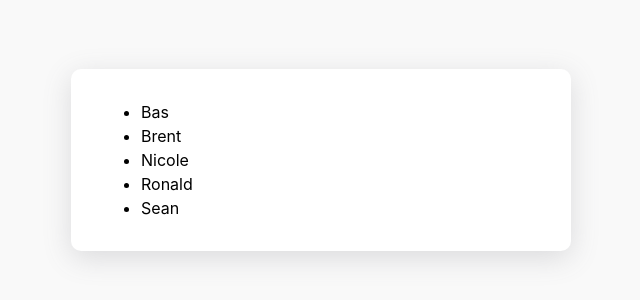
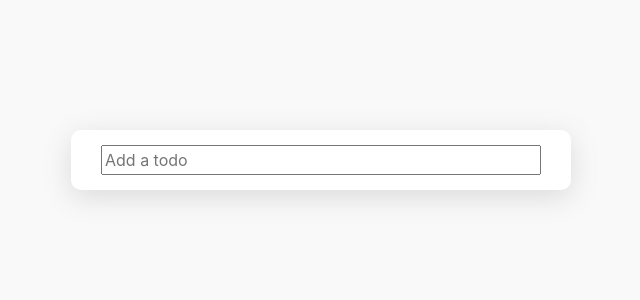
Before and after one commit to bdekok/react-intro, a React (Create React App) app: page / in a window 1280 px wide. Shown: the part 240-540 px from the top of the page, without its empty margins (319-959 px from the left). Built offline with nearby package versions, Linux system fonts and the light colour scheme.

Commit message:
Part 2: show in todolist

```diff
--- a/src/App.js
+++ b/src/App.js
@@ -1,4 +1,6 @@
+import { useState } from "react";
 import TodoList from "./components/TodoList";
+import TodoInput from "./components/TodoInput";
 function TodoApp() {
   // Todo:
   //    1. Create an input component that sets an event to the app on enter
@@ -6,9 +8,16 @@ function TodoApp() {
   //      <form onSubmit={somethingsometing}> on the submission of the form you need to call event.preventDefault()
   //    2. Show the entered items in the TodoList component
   //    3. bonus: add remove button and remove the item from the list
+  const [todos, setTodos] = useState([]);
+
+  function handleSubmit(value) {
+    setTodos([...todos, value]);
+  }
+
   return (
     <div className="todo-app">
-      <TodoList />
+      <TodoInput onSubmit={handleSubmit} />
+      <TodoList todos={todos} />
     </div>
   );
 }
--- a/src/components/TodoInput.js
+++ b/src/components/TodoInput.js
@@ -14,7 +14,7 @@ export default function TodoInput({ onSubmit }) {
 
   return (
     <form onSubmit={handleSubmit}>
-      <input onChange={handleChange} value={value} />
+      <input placeholder="Add a todo" onChange={handleChange} value={value} />
     </form>
   );
 }
--- a/src/components/TodoList.js
+++ b/src/components/TodoList.js
@@ -1,9 +1,10 @@
-export default function TodoList() {
-  // todo: remove these hardcoded values
-  const names = ["Bas", "Brent", "Nicole", "Ronald", "Sean"];
-  const list = names.map(function (value, index) {
+export default function TodoList({ todos }) {
+  const list = todos.map(function (value, index) {
     return <li key={index}>{value}</li>;
   });
 
-  return <ul>{list}</ul>;
+  if (todos.length) {
+    return <ul>{list}</ul>;
+  }
+  return <></>;
 }
```
